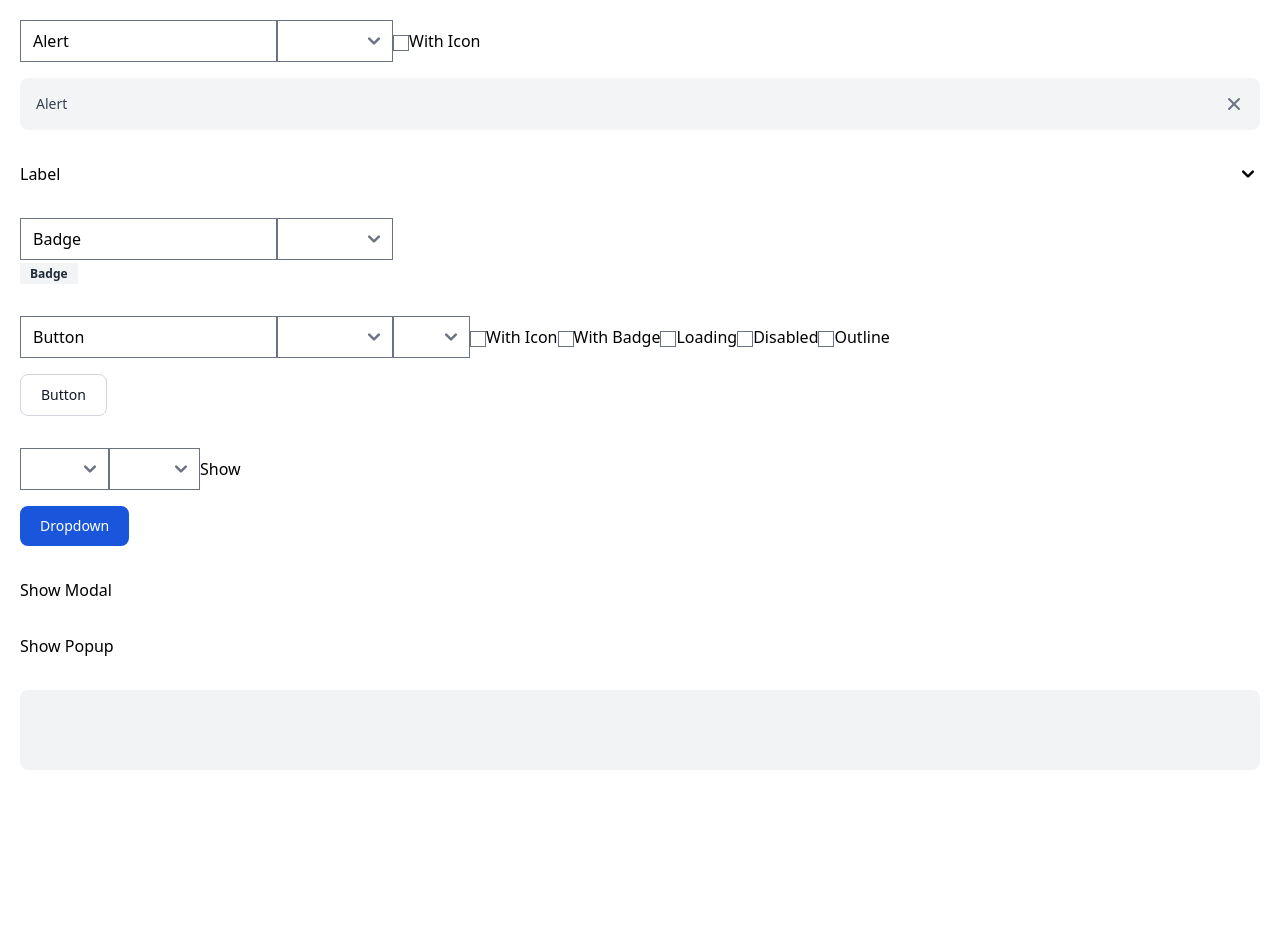
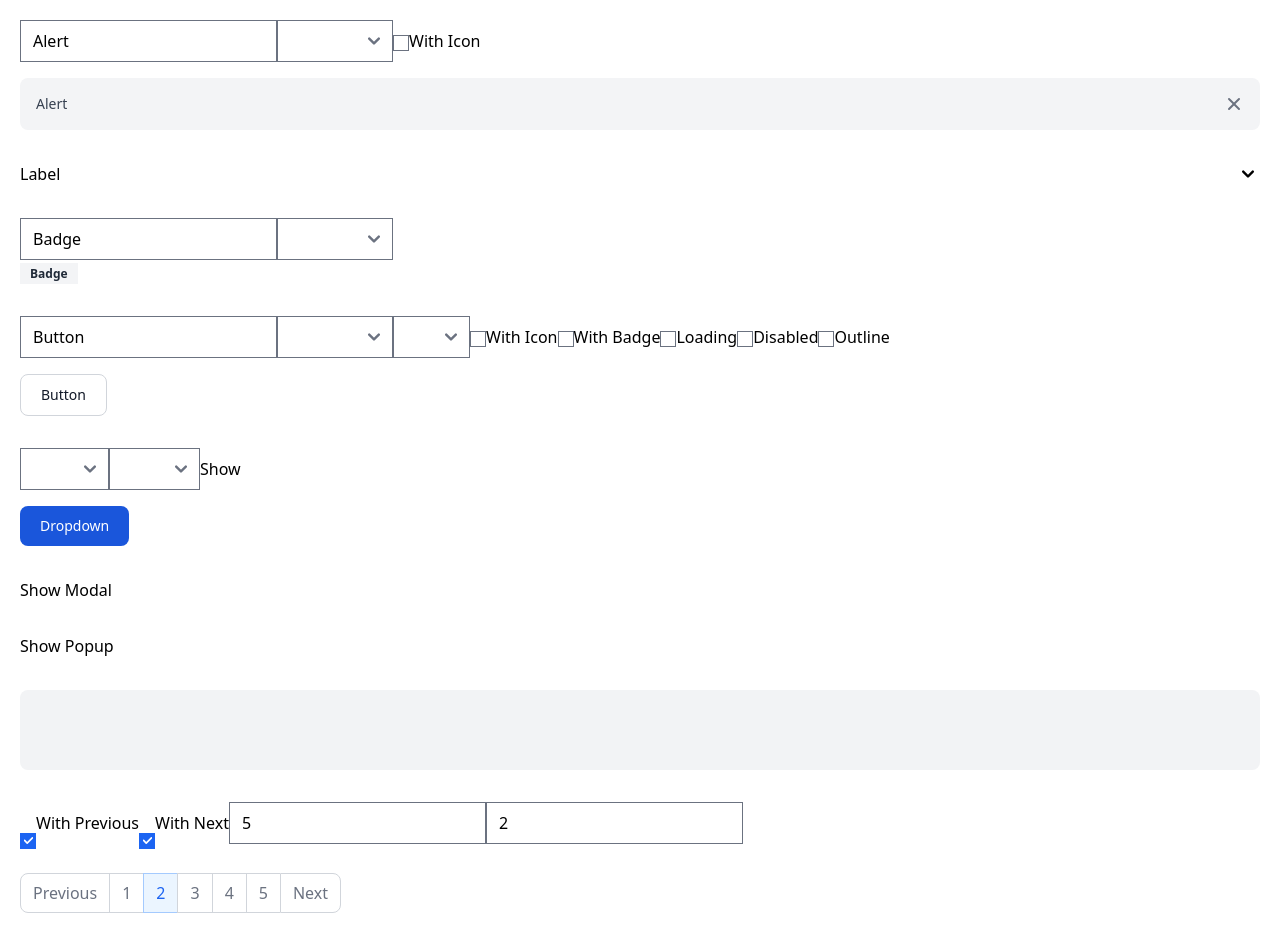
Before and after one commit to ibrahimalanshor/my-vue-ui, a Vue app: page / in a window 1280 px wide. Before the commit the page ends 800 px from the top, so only its background shows below. Built offline with nearby package versions, Linux system fonts and the light colour scheme.

Commit message:
add pagination

```diff
--- a/src/App.vue
+++ b/src/App.vue
@@ -8,6 +8,7 @@ import {
   TestModal,
   TestPopup,
   TestSkeleton,
+  TestPagination,
 } from '@/test';
 </script>
 
@@ -21,5 +22,6 @@ import {
     <test-modal />
     <test-popup />
     <test-skeleton />
+    <test-pagination />
   </div>
 </template>
--- /dev/null
+++ b/src/components/base-pagination.vue
@@ -0,0 +1,61 @@
+<script setup>
+import { computed } from 'vue';
+
+const props = defineProps({
+  hasPrev: {
+    type: Boolean,
+    default: true,
+  },
+  hasNext: {
+    type: Boolean,
+    default: true,
+  },
+  size: {
+    type: Number,
+    required: true,
+  },
+  active: Number,
+});
+const emit = defineEmits(['prev', 'next', 'click-item']);
+
+const numberClass = computed(() => {
+  return 'leading-tight text-gray-500 bg-white border-gray-300 hover:bg-gray-100 hover:text-gray-700';
+});
+
+const numberActiveClass = computed(() => {
+  return 'text-blue-600 bg-blue-50 hover:bg-blue-100 border-blue-300 hover:bg-blue-100 hover:text-blue';
+});
+
+const handleClickPrev = () => emit('prev');
+const handleClickNext = () => emit('next');
+const handleClickItem = (item) => emit('click-item', item);
+</script>
+
+<template>
+  <nav>
+    <ul class="inline-flex -space-x-px">
+      <li v-if="props.hasPrev">
+        <a
+          v-on:click="handleClickPrev"
+          class="py-2 cursor-pointer px-3 ml-0 leading-tight text-gray-500 bg-white rounded-l-lg border border-gray-300 hover:bg-gray-100 hover:text-gray-700"
+          >Previous</a
+        >
+      </li>
+      <li v-for="number in size" :key="number">
+        <a
+          v-on:click="handleClickItem(number)"
+          class="py-2 cursor-pointer px-3 border"
+          :class="[number == props.active ? numberActiveClass : numberClass]"
+          >{{ number }}</a
+        >
+      </li>
+      <li v-if="props.hasNext">
+        <a
+          v-on:click="handleClickNext"
+          class="py-2 cursor-pointer px-3 leading-tight text-gray-500 bg-white rounded-r-lg border border-gray-300 hover:bg-gray-100 hover:text-gray-700"
+          >Next</a
+        >
+      </li>
+    </ul>
+  </nav>
+</template>
--- a/src/components/index.js
+++ b/src/components/index.js
@@ -6,3 +6,4 @@ export { default as BaseDropdown } from './base-dropdown.vue';
 export { default as BaseModal } from './base-modal.vue';
 export { default as BasePopup } from './base-popup.vue';
 export { default as BaseSkeleton } from './base-skeleton.vue';
+export { default as BasePagination } from './base-pagination.vue';
--- /dev/null
+++ b/src/test/test-pagination.vue
@@ -0,0 +1,49 @@
+<script setup>
+import { reactive } from 'vue';
+import { BasePagination } from '@/components';
+
+const pagination = reactive({
+  hasPrev: true,
+  hasNext: true,
+  size: 5,
+  active: 2,
+});
+
+const handlePrev = () => {
+  pagination.active > 1 && pagination.active--;
+};
+
+const handleNext = () => {
+  pagination.active < pagination.size && pagination.active++;
+};
+
+const handleClickItem = (number) => (pagination.active = number);
+</script>
+
+<template>
+  <input
+    type="checkbox"
+    :value="true"
+    v-model="pagination.hasPrev"
+    id="pagination-has-prev"
+  />
+  <label for="pagination-has-prev">With Previous</label>
+  <input
+    type="checkbox"
+    :value="true"
+    v-model="pagination.hasNext"
+    id="pagination-has-next"
+  />
+  <label for="pagination-has-next">With Next</label>
+  <input type="number" v-model="pagination.size" />
+  <input type="number" v-model="pagination.active" />
+  <base-pagination
+    :has-prev="pagination.hasPrev"
+    :has-next="pagination.hasNext"
+    :size="pagination.size"
+    :active="pagination.active"
+    v-on:prev="handlePrev"
+    v-on:next="handleNext"
+    v-on:click-item="handleClickItem"
+  />
+</template>
```
Also changed, not shown: src/test/index.js (+1 -0 lines).
